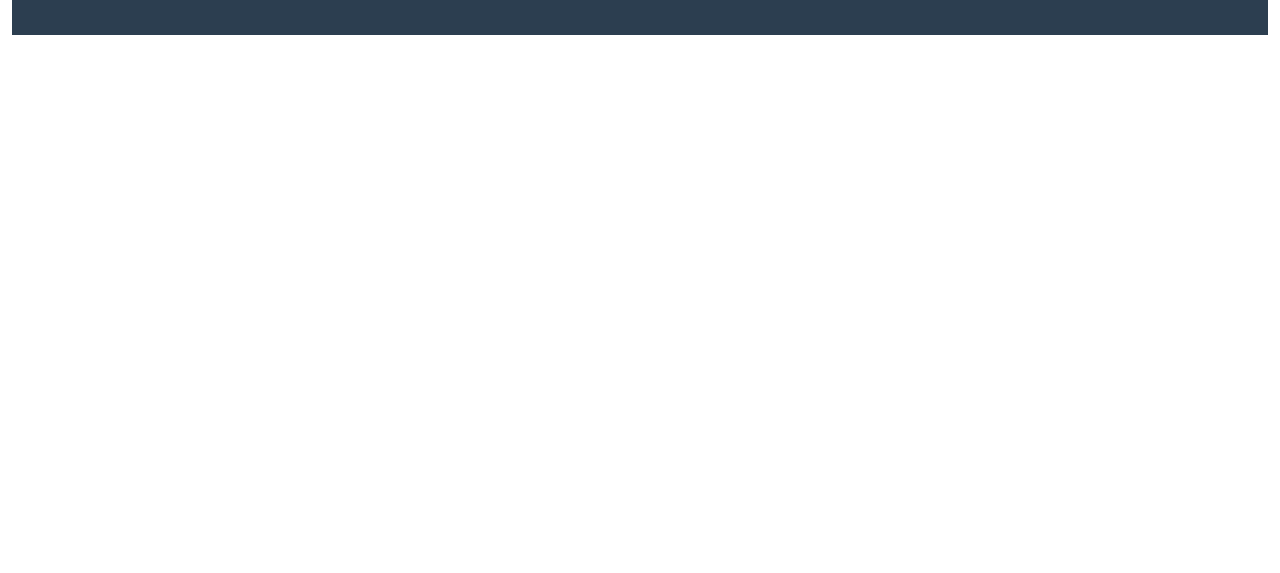
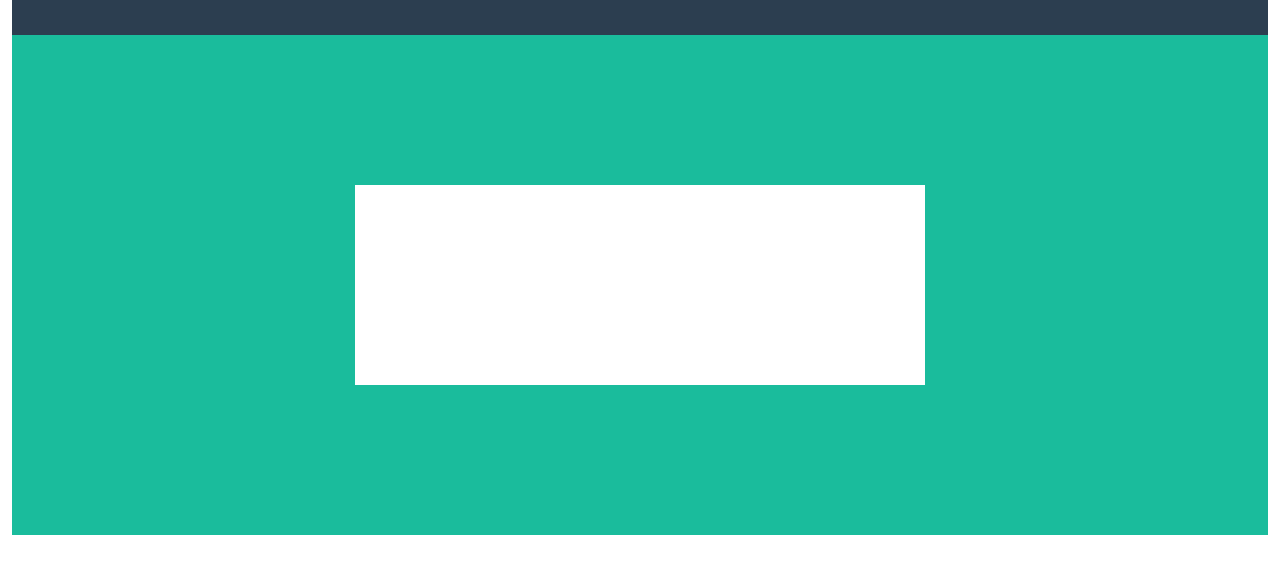
Before and after one commit to giocio97/html-css-bootstrap-freelancer, a plain HTML site: page index.html in a window 1280 px wide. Shown: the part 65-638 px from the top of the page. Drawn offline with nearby package versions, Linux system fonts and the light colour scheme.

Commit message:
jumbotron

```diff
--- a/css/style.css
+++ b/css/style.css
@@ -12,3 +12,18 @@ header{
     background-color:white;
     min-height: 20px;
 }
+
+#jumbo{
+    background-color: #1abc9c;
+    display: flex;
+    align-items: center;
+    /* debug */
+    min-height: 500px;
+}
+
+.jumbo-content{
+
+     /* debug */
+     background-color:white;
+     min-height: 200px;
+}
--- a/index.html
+++ b/index.html
@@ -24,8 +24,15 @@
 
 
         <!-- jumbotron -->
-     <div>
+     <div id="jumbo">
+        <div class="container">
+            <div class="row justify-content-center">
+                <div class="col-6 col align-self-center jumbo-content ">
 
+                  </div>
+            </div>
+
+     </div>
     </div>
         <!-- corpo -->
     <main>
```
